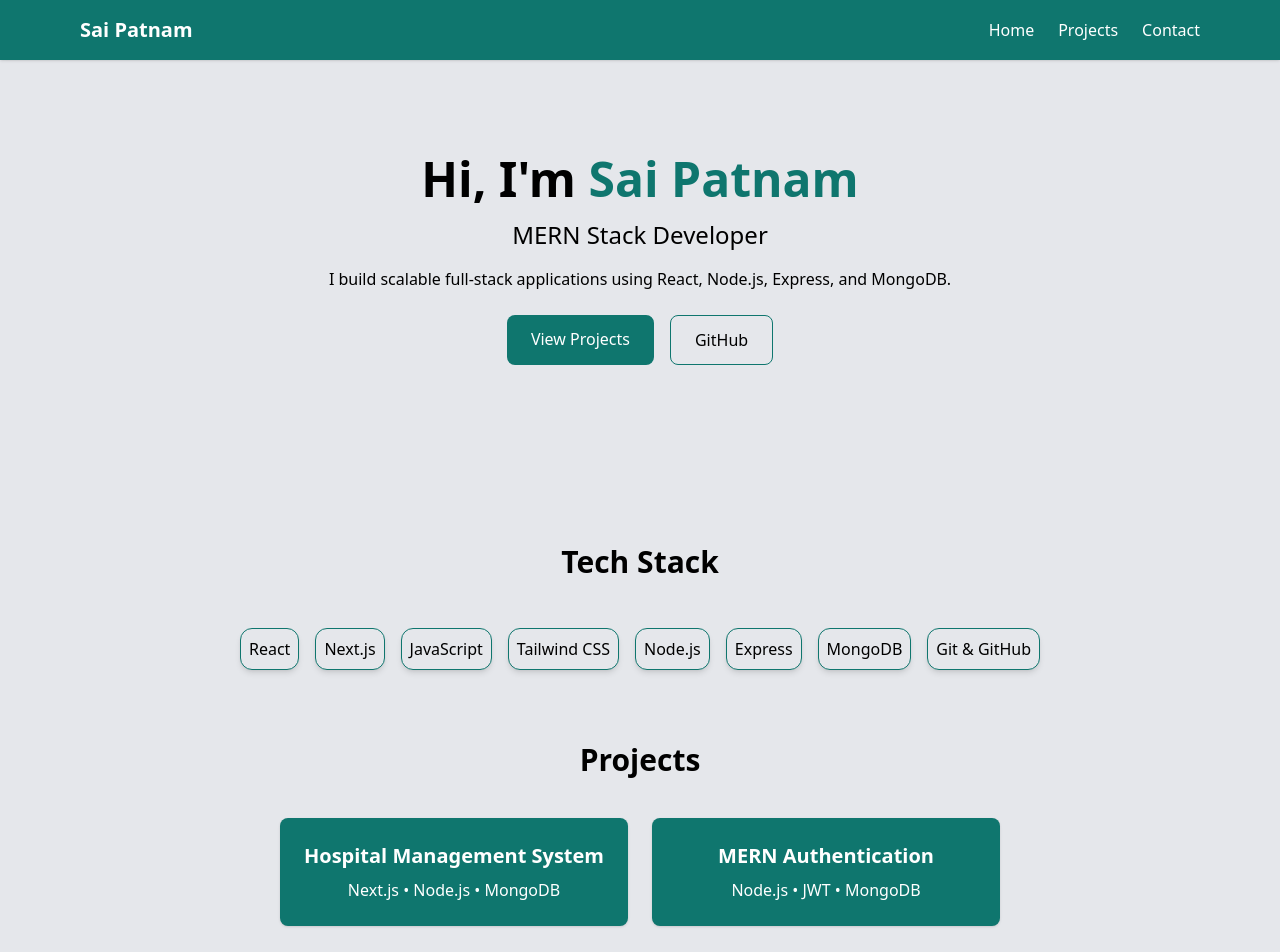
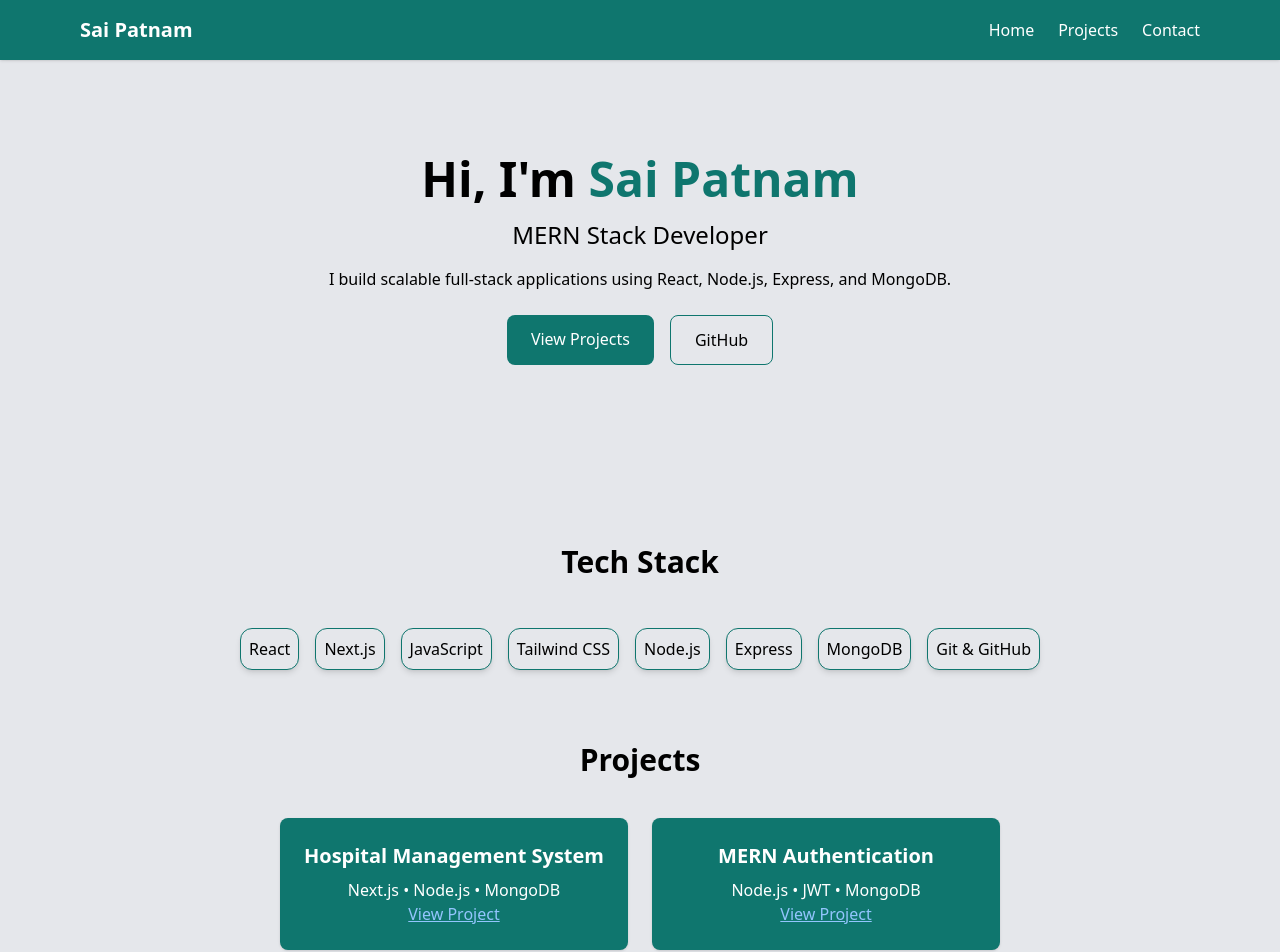
Before and after one commit to saipatnam99/portfolio, a React (Create React App) app: page / in a window 1280 px wide. Shown: the top 952 px of the page. Built offline with nearby package versions, Linux system fonts and the light colour scheme.

Commit message:
Added prject link

```diff
--- a/src/components/Projects.jsx
+++ b/src/components/Projects.jsx
@@ -4,6 +4,7 @@ const projects = [
   {
     title: "Hospital Management System",
     tech: "Next.js • Node.js • MongoDB",
+    View: "https://hospital-management-portal-ten.vercel.app/",
   },
   {
     title: "MERN Authentication",
@@ -33,6 +34,14 @@ const Projects = () => {
             </h3>
 
             <p>{project.tech}</p>
+            <a
+              href={project.View}
+              target="_blank"
+              rel="noopener noreferrer"
+              className="text-blue-300 hover:text-blue-500 underline"
+            >
+              View Project
+            </a>
           </motion.div>
         ))}
       </div>
```
